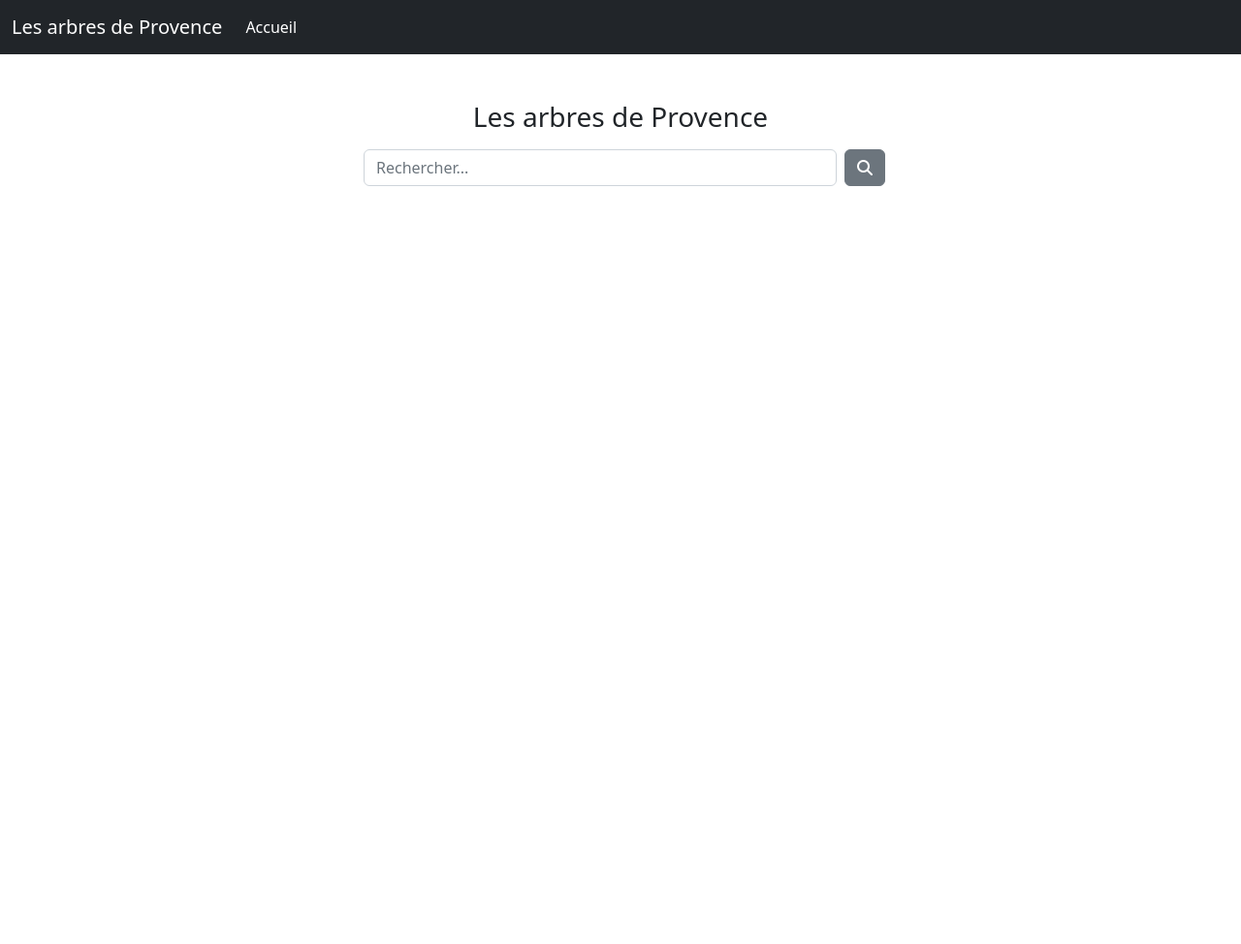
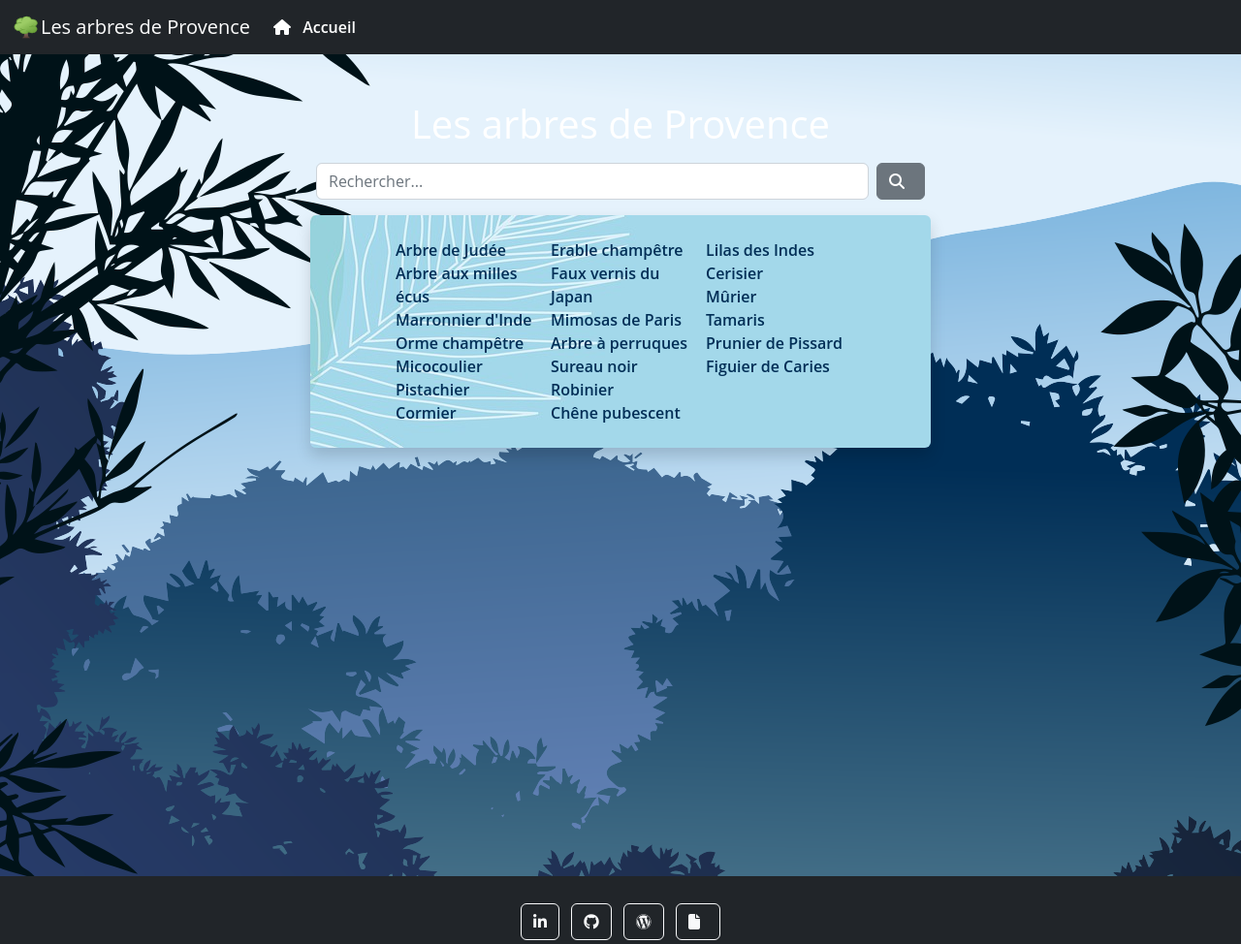
Before and after one commit to nadia-hazem/autocompletion, a PHP site: page / in a window 1280 px wide. Shown: the top 974 px of the page at 97% size. Before the commit the page ends 192 px from the top, so only its background shows below. Run offline with PHP 8.4, Linux system fonts and the light colour scheme; some libraries are stand-ins or nearby versions.

Commit message:
script ok, css ok

```diff
--- a/assets/css/style.css
+++ b/assets/css/style.css
@@ -1 +1,31 @@
-/* FONTAWSOME*/
+body {
+    background: url(../img/bg.png) no-repeat center center fixed;
+    font-family: 'Open Sans', sans-serif;
+}
+
+h1, h2, h3, h4, h5, h6 { color: white;}
+
+th { color: #002E56;}
+
+a { color: white;}
+
+a:hover { color: #002E56;}
+
+.fas, .fa { padding-right: 0.5rem;}
+li {
+    list-style-type: none;
+    color: #002E56;
+    font-weight: 600;
+}
+.card {
+    --bs-card-border-width: 0;
+}
+.navbar {
+    --bs-navbar-toggler-focus-width: 0.1rem;
+}
+.blueimg {
+    background: url(../img/blue.jpg) no-repeat bottom center;
+}
+.bg-herb {
+    background: #507B90!important;
+}
--- a/includes/footer.php
+++ b/includes/footer.php
@@ -0,0 +1,65 @@
+<footer class="bg-dark text-center text-white mt-auto">
+    <!-- Container -->
+    <div class="container p-4">
+        <!-- Section Social media -->
+        <section class="mb-4">
+
+            <!-- Linkedin -->
+            <a class="btn btn-outline-light btn-floating m-1" href="https://www.linkedin.com/in/pictelle/" target="_blank" role="button" title="Mon LinkedIn"><i class="fab fa-linkedin-in"></i></a>
+
+            <!-- Github -->
+            <a class="btn btn-outline-light btn-floating m-1" href="https://github.com/nadia-hazem" target="_blank" role="button" title="Mon GitHub"><i class="fab fa-github"></i></a>
+
+            <!-- Wordpress -->
+            <a class="btn btn-outline-light btn-floating m-1" href="https://pictelle.com" target="_blank" role="button"><i class="fab fa-wordpress" title="Mon WordPress"></i></a>
+
+            <!-- Resume -->
+            <a class="btn btn-outline-light btn-floating m-1" href="https://nadia-hazem.students-laplateforme.io/" target="_blank" role="button" title="CV/Resume"><i class="fas fa-file"></i></a>
+
+        </section>
+        <!-- /Section Social media -->
+
+        <!-- Section: Links -->
+        <section class="">
+            <!--Grid row-->
+            <div class="row">
+                <!--Grid column -->
+                <div class="col-lg-4 col-md-4 col-sm-12">
+                    <h5 class="text-uppercase">Développeuse</h5>
+                    <ul class="list-unstyled mb-0">
+                        <li class="text-white">©Nadia Hazem - <small>01/2023</small></li>
+                        <li><a class="text-white" href="mailto:nadia.hazem@laplateforme.io" class="mail"><i class="fa fa-envelope"></i> <em>Mail me !</em></a></li>
+                    </ul>
+                </div>
+                <!--Grid column -->
+                <div class="col-lg-4 col-md-4 col-sm-12">
+                <h5 class="text-uppercase">Projet</h5>
+                    <ul class="list-unstyled">
+                        <li class="text-white">JS/PHP/SQL - 01/2023</li>
+                        <li class="text-white">Module de recherche avec autocompletion</li>
+                        <li class="text-white"><em>Javascript</em></li>
+                    </ul>
+                </div>
+                <!--Grid column -->
+                <div class="col-lg-4 col-md-4 col-sm-12">
+                    <h5 class="text-uppercase text-white mb-0">Formation</h5>
+                    <ul class="list-unstyled">
+                        <li><a class="text-white" href="https://laplateforme.io" target="_blank"><img style="padding-bottom: 10px" src="./assets/img/logo_laplateforme_footer" width="200" alt="logo laplateforme"></a></li>
+                        <li class="text-white"><em>Formation Web Dev La Plateforme_ 2022/23</em></li>
+                    </ul>
+                </div>
+            </div>
+            <!-- /Grid row -->
+        </section>
+        <!-- /Section Links -->
+    </div>
+    <!-- /Container -->
+
+    <!-- Copyright -->
+    <div class="text-center p-3" style="background-color: rgba(0, 0, 0, 0.2);">
+        © 2023 - Nadia Hazem
+        <a class="text-white" href="https://nadia-hazem.students-laplateforme.io/"> &nbsp;Portfolio</a>
+    </div>
+    <!-- Copyright -->
+
+</footer>
--- a/includes/header.php
+++ b/includes/header.php
@@ -12,7 +12,10 @@
     <link rel="stylesheet" href="https://cdn.jsdelivr.net/npm/bootstrap@5.2.3/dist/css/bootstrap.min.css" integrity="sha384-rbsA2VBKQhggwzxH7pPCaAqO46MgnOM80zW1RWuH61DGLwZJEdK2Kadq2F9CUG65" crossorigin="anonymous">
 
     <!-- Fontawesome kit -->
-    <script src="https://kit.fontawesome.com/a05ac89949.js" crossorigin="anonymous"></script>    <!-- JS script -->
+    <script src="https://kit.fontawesome.com/a05ac89949.js" crossorigin="anonymous"></script>
+
+    <!-- CSS style -->
+    <link rel="stylesheet" href="assets/css/style.css">
 
     <!-- JS script -->
     <script type="text/javascript" src="script.js"></script>
@@ -21,42 +24,45 @@
 
 </head>
 
-<body>
+<body class="d-flex flex-column min-vh-100">
 
     <header>
         <nav class="navbar navbar-expand-lg navbar-dark bg-dark">
             <div class="container-fluid">
-                <a class="navbar-brand" href="index.php">Les arbres de Provence</a>
-                <button class="navbar-toggler" type="button" data-bs-toggle="collapse" data-bs-target="#navbarColor01" aria-controls="navbarColor01" aria-expanded="false" aria-label="Toggle navigation">
+                <img src="assets/img/tree.svg" alt="logo" width="30" height="24" class="d-inline-block align-text-top">
+                <a class="navbar-brand pl-5" href="index.php">Les arbres de Provence</a>
+
+                <button class="navbar-toggler" type="button" data-bs-toggle="collapse" data-bs-target="#navbarmobile" aria-controls="navbarmobile" aria-expanded="false" aria-label="Toggle navigation">
                     <span class="navbar-toggler-icon"></span>
                 </button>
 
-                <div class="collapse navbar-collapse" id="navbarColor01">
-                    <ul class="navbar-nav me-auto">
+                <div class="collapse navbar-collapse" id="navbarmobile">
+                    <ul class="navbar-nav ml-3">
                         <li class="nav-item">
-                            <a class="nav-link active" href="index.php">Accueil
+                            <a class="nav-link active" href="index.php"><i class="fas fa-home"></i> Accueil</a>
                                 <?php if ($title == "Accueil") {
                                     echo '<span class="visually-hidden">(current)</span>';
                                 } ?>
                             </a>
                         </li>
                     </ul>
-
-
                 </div>
             </div>
         </nav>
     </header>
 
     <?php if ($title !== "Accueil") : ?>
-        <div>
+        <div class="row justify-content-center align-items-center">
+            <div class="col-md-6 mt-5">
+                <div>
+                    <form class="d-flex " method="get" action="recherche.php">
+                        <input class="form-control me-sm-2" type="text" id="search" name="search" placeholder="Rechercher">
+                        <button class="btn btn-secondary my-2 my-sm-0" type="submit"><i class="fas fa-search"></i></button>
+                    </form>
 
-        <form class="d-flex" method="get" action="recherche.php">
-            <input class="form-control mx-sm-2" type="text" id="search" name="search" placeholder="Recherche">
-            <button class="btn btn-secondary my-2 my-sm-0" type="submit"><i class="fas fa-search"></i></button>
-        </form>
-
-            <ul id="matchList"></ul>
-            <ul id="matchList2"></ul>
+                    <ul id="matchList"></ul>
+                    <ul id="matchList2"></ul>
+                </div>
+            </div>
         </div>
     <?php endif; ?>
--- a/index.php
+++ b/index.php
@@ -4,15 +4,16 @@ $title = "Accueil";
 require_once 'includes/header.php';
 ?>
 
-<main class="container mt-5">
-    <section class="row">
+    <main class="min-vh-100 mb-5">
+        <section class="row justify-content-center align-items-center">
 
-        <div class="col-md-6 m-auto">
+            <div class="col-md-6 mt-5">
 
-            <h3 class="text-center mb-3">Les arbres de Provence</h3>
+                <h1 class="text-center text-white mb-3">Les arbres de Provence</h1>
 
                 <form class="d-flex" method="get" action="recherche.php">
-                <input id="search" class="form-control mx-sm-2" type="text" name="search" placeholder="Rechercher...">
+                    <input id="search" class="form-control me-sm-2" type="text" name="search" placeholder="Rechercher...">
+
                     <button class="btn btn-secondary my-2 my-sm-0" type="submit"><i class="fas fa-search"></i></button>
                 </form>
 
@@ -20,10 +21,42 @@ require_once 'includes/header.php';
                 <ul id="matchList2"></ul>
 
             </div>
+        </section>
 
+        <section class="row rounded border-secondary shadow w-50 blueimg m-auto pt-3 justify-content-center align-items-start">
+            <ul class="text-left col-lg-3 col-md-3 col-sm-12 p-2">
+                <li>Arbre de Judée</li>
+                <li>Arbre aux milles écus</li>
+                <li>Marronnier d'Inde</li>
+                <li>Orme champêtre</li>
+                <li>Micocoulier</li>
+                <li>Pistachier</li>
+                <li>Cormier</li>
+            </ul>
+            <ul class="text-left col-lg-3 col-md-3 col-sm-12 p-2">
+                <li>Erable champêtre</li>
+                <li>Faux vernis du Japan</li>
+                <li>Mimosas de Paris</li>
+                <li>Arbre à perruques</li>
+                <li>Sureau noir</li>
+                <li>Robinier</li>
+                <li>Chêne pubescent</li>
+            </ul>
+            <ul class="text-left col-lg-3 col-md-3 col-sm-12 p-2">
+                <li>Lilas des Indes</li>
+                <li>Cerisier</li>
+                <li>Mûrier</li>
+                <li>Tamaris</li>
+                <li>Prunier de Pissard</li>
+                <li>Figuier de Caries</li>
+            </ul>
         </section>
+
     </main>
 
+    <?php
+    require_once 'includes/footer.php';
+    ?>
     <!-- Bootstrap JS -->
     <script src="https://cdn.jsdelivr.net/npm/bootstrap@5.2.3/dist/js/bootstrap.min.js" integrity="sha384-cuYeSxntonz0PPNlHhBs68uyIAVpIIOZZ5JqeqvYYIcEL727kskC66kF92t6Xl2V" crossorigin="anonymous"></script>
     <!-- JS script -->
--- a/script.js
+++ b/script.js
@@ -41,7 +41,7 @@ document.addEventListener("DOMContentLoaded", event => {
 
             // Réduit le nombre de résultats
             const html = matches.slice(0, 3).map(match => `
-                <li class="card card-body text-white bg-secondary mb-1">
+                <li class="card card-body bg-dark mb-1">
                     <a class="text-decoration-none link-light" href="element.php?search=${match.vernaculaire}">${match.vernaculaire} ${match.latin}</a>
                 </li>
             `
```
Also changed, not shown: element.php (+25 -23 lines), recherche.php (+6 -7 lines), assets/img/bg.png (added), assets/img/blue.jpg (added), assets/img/logo_laplateforme_footer.svg (added), assets/img/tree.svg (added), screenshot.jpg (added). Lines whose indentation alone changed are shown as unchanged.
